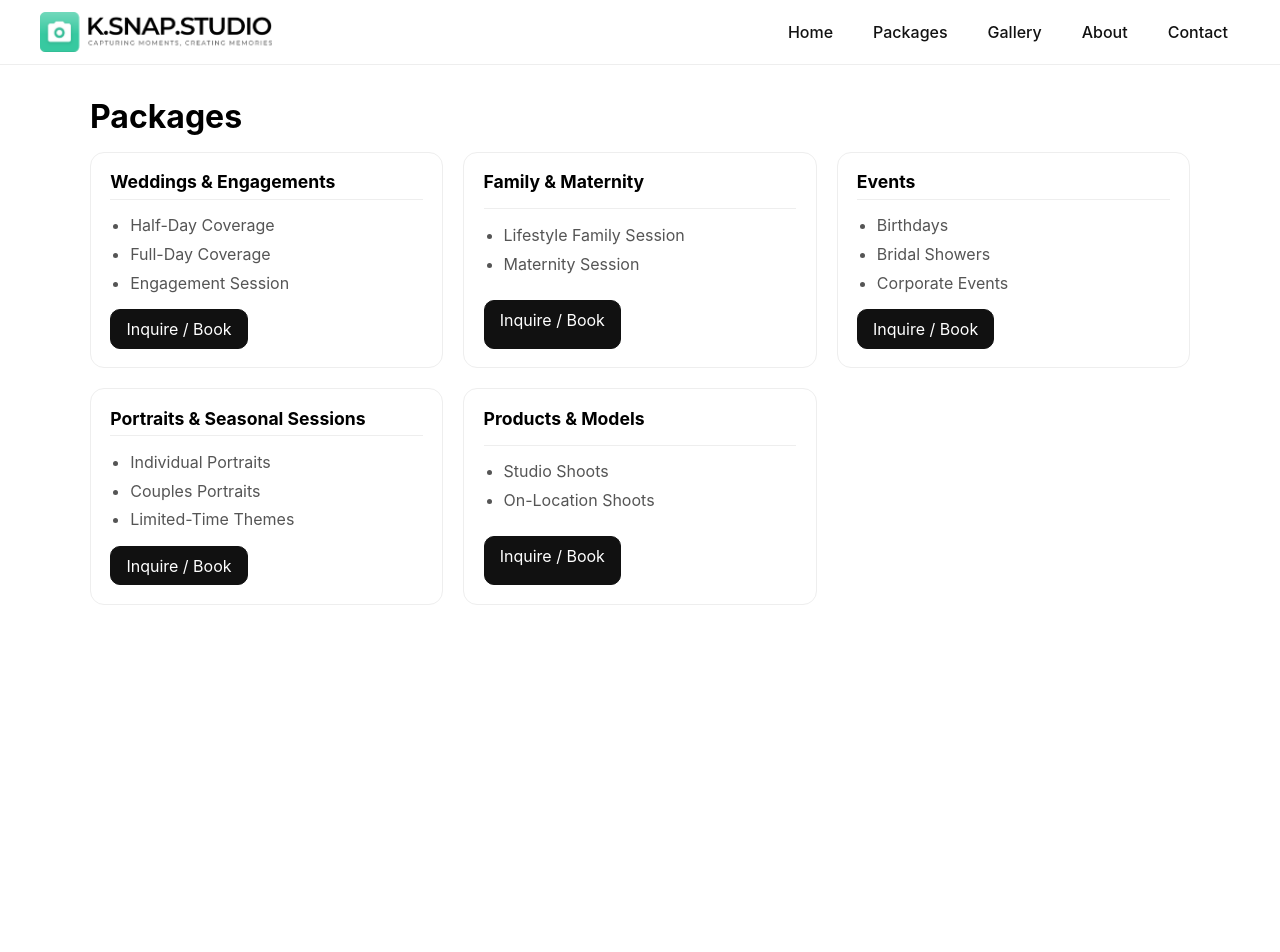
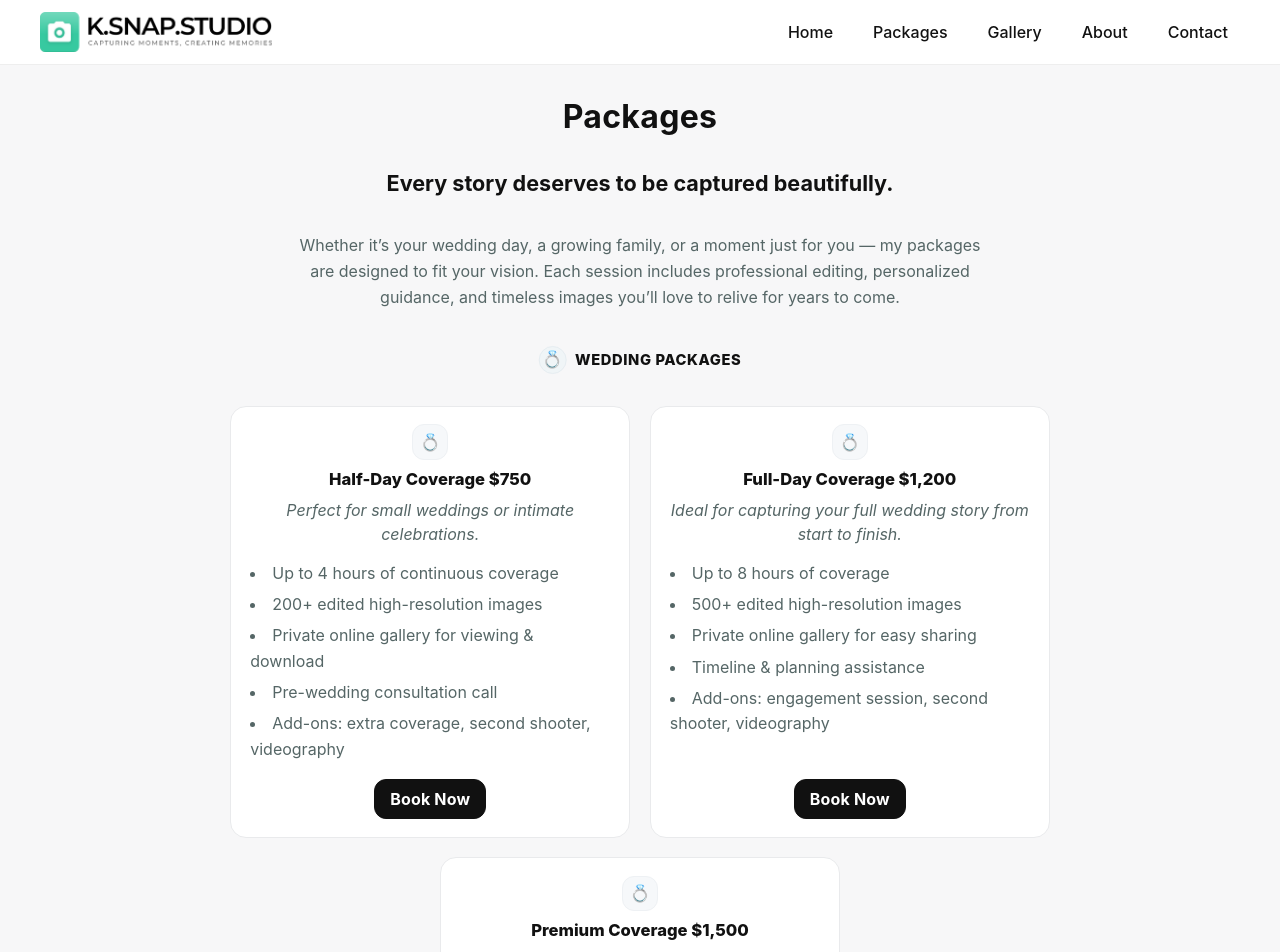
Before and after one commit to ralphdaryn/ksnapstudio, a React (Create React App) app: page /packages in a window 1280 px wide. Shown: the top 952 px of the page. Before the commit the page ends 800 px from the top, so only its background shows below. Built offline with nearby package versions, Linux system fonts and the light colour scheme.

Commit message:
update package layout

```diff
--- a/src/pages/Packages/Packages.js
+++ b/src/pages/Packages/Packages.js
@@ -1,65 +1,218 @@
 // src/pages/Packages/Packages.jsx
 import "./Packages.scss";
 
-/* Grouped categories only (no prices) */
-const CATEGORIES = [
+/**
+ * Packages (client-spec):
+ * - Intro centered
+ * - Section headers centered with soft icon
+ * - Cards: clean border, subtle shadow (on hover), rounded, compact width
+ * - Title + Price bold; Tagline italic; bullets evenly spaced
+ * - “Book Now” centered at bottom of each card
+ * - Mobile-first; tablet ≥768px, desktop ≥1280px (via mixins)
+ */
+
+const INTRO = {
+  heading: "Every story deserves to be captured beautifully.",
+  body: "Whether it’s your wedding day, a growing family, or a moment just for you — my packages are designed to fit your vision. Each session includes professional editing, personalized guidance, and timeless images you’ll love to relive for years to come.",
+};
+
+const PACKAGES = [
+  // WEDDINGS
   {
-    key: "weddings",
-    title: "Weddings & Engagements",
-    items: ["Half-Day Coverage", "Full-Day Coverage", "Engagement Session"],
+    key: "weddings-half",
+    icon: "💍",
+    title: "Half-Day Coverage",
+    price: "$750",
+    tagline: "Perfect for small weddings or intimate celebrations.",
+    bullets: [
+      "Up to 4 hours of continuous coverage",
+      "200+ edited high-resolution images",
+      "Private online gallery for viewing & download",
+      "Pre-wedding consultation call",
+      "Add-ons: extra coverage, second shooter, videography",
+    ],
+    group: "WEDDING PACKAGES",
+    ctaHref: "/contact",
   },
   {
-    key: "family",
-    title: "Family & Maternity",
-    items: ["Lifestyle Family Session", "Maternity Session"],
+    key: "weddings-full",
+    icon: "💍",
+    title: "Full-Day Coverage",
+    price: "$1,200",
+    tagline:
+      "Ideal for capturing your full wedding story from start to finish.",
+    bullets: [
+      "Up to 8 hours of coverage",
+      "500+ edited high-resolution images",
+      "Private online gallery for easy sharing",
+      "Timeline & planning assistance",
+      "Add-ons: engagement session, second shooter, videography",
+    ],
+    group: "WEDDING PACKAGES",
+    ctaHref: "/contact",
   },
   {
-    key: "events",
-    title: "Events",
-    items: ["Birthdays", "Bridal Showers", "Corporate Events"],
+    key: "weddings-premium",
+    icon: "💍",
+    title: "Premium Coverage",
+    price: "$1,500",
+    tagline: "For couples who want every detail beautifully documented.",
+    bullets: [
+      "Up to 10 hours of coverage",
+      "600+ edited high-resolution images",
+      "Complimentary engagement session",
+      "Priority editing & delivery",
+      "Add-ons: extended coverage, second shooter, videography",
+    ],
+    group: "WEDDING PACKAGES",
+    ctaHref: "/contact",
   },
+
+  // ENGAGEMENT
   {
-    key: "portraits-seasonal",
-    title: "Portraits & Seasonal Sessions",
-    items: ["Individual Portraits", "Couples Portraits", "Limited-Time Themes"],
+    key: "engagement",
+    icon: "💞",
+    title: "ENGAGEMENT SESSION",
+    price: "— $325",
+    tagline: "Celebrate your love story before the big day.",
+    bullets: [
+      "1–2 hours of coverage",
+      "40–60+ edited high-resolution images",
+      "1–2 locations",
+      "Optional outfit change",
+      "Private online gallery",
+    ],
+    group: "ENGAGEMENT",
+    ctaHref: "/contact",
   },
+
+  // FAMILY & MATERNITY
   {
-    key: "products",
-    title: "Products & Models",
-    items: ["Studio Shoots", "On-Location Shoots"],
+    key: "family",
+    icon: "👨‍👩‍👧",
+    title: "FAMILY & MATERNITY SESSION",
+    price: "— $275",
+    tagline: "Capture life’s most meaningful milestones together.",
+    bullets: [
+      "1–1.5 hours of coverage",
+      "40+ edited images",
+      "1 location",
+      "Posing guidance & creative direction",
+      "Add-ons: additional family group or location",
+    ],
+    group: "FAMILY & MATERNITY",
+    ctaHref: "/contact",
+  },
+
+  // PORTRAIT
+  {
+    key: "portrait",
+    icon: "📸",
+    title: "PORTRAIT SESSION",
+    price: "— $275",
+    tagline: "Perfect for solo portraits, lifestyle, or branding.",
+    bullets: [
+      "1 hour of coverage",
+      "30–50+ edited high-resolution images",
+      "Professional direction throughout the shoot",
+      "Add-ons: outfit change, studio upgrade, extra time",
+    ],
+    group: "PORTRAIT",
+    ctaHref: "/contact",
+  },
+
+  // SEASONAL
+  {
+    key: "seasonal",
+    icon: "🎄",
+    title: "SEASONAL PORTRAIT SESSION",
+    price: "— $220",
+    tagline:
+      "Limited-time themed mini sessions for holidays & special seasons.",
+    bullets: [
+      "20–30 minutes of coverage",
+      "20+ edited images",
+      "One setup or location",
+      "Private online gallery for download",
+    ],
+    group: "SEASONAL",
+    ctaHref: "/contact",
   },
 ];
 
-const Packages = () => {
+const GROUPS_ORDER = [
+  { key: "WEDDING PACKAGES", icon: "💍" },
+  { key: "ENGAGEMENT", icon: "💞" },
+  { key: "FAMILY & MATERNITY", icon: "👨‍👩‍👧" },
+  { key: "PORTRAIT", icon: "📸" },
+  { key: "SEASONAL", icon: "🎄" },
+];
+
+export default function Packages() {
   return (
-    <main className="packages">
+    <main className="packages" aria-labelledby="packages-title">
       <div className="packages__inner">
-        <h1 className="packages__title">Packages</h1>
+        {/* Intro (centered) */}
+        <header className="packages__intro">
+          <h1 id="packages-title" className="packages__title">
+            Packages
+          </h1>
+          <p className="packages__intro-heading">{INTRO.heading}</p>
+          <p className="packages__intro-body">{INTRO.body}</p>
+        </header>
 
-        <ul className="packages__list">
-          {CATEGORIES.map(({ key, title, items }) => (
-            <li key={key} className="packages__card">
-              <h2 className="packages__name">{title}</h2>
+        {/* Groups (in order) */}
+        {GROUPS_ORDER.map(({ key, icon }) => {
+          const items = PACKAGES.filter((p) => p.group === key);
+          if (!items.length) return null;
 
-              {items?.length ? (
+          return (
+            <section className="packages__section" key={key} aria-label={key}>
+              <h2 className="packages__section-title">
+                <span className="packages__section-badge" aria-hidden="true">
+                  <span className="packages__section-emoji">{icon}</span>
+                </span>
+                <span>{key}</span>
+              </h2>
+
+              <ul className="packages__grid">
+                {items.map(
+                  ({ key, icon, title, price, tagline, bullets, ctaHref }) => (
+                    <li className="packages__card" key={key}>
+                      <header className="packages__card-head">
+                        <span className="packages__emoji" aria-hidden="true">
+                          {icon}
+                        </span>
+                        <h3 className="packages__name">
+                          {title}{" "}
+                          <span className="packages__price">{price}</span>
+                        </h3>
+                        {tagline && (
+                          <p className="packages__tagline">{tagline}</p>
+                        )}
+                      </header>
+
+                      {bullets?.length ? (
                         <ul className="packages__bullets">
-                  {items.map((it, i) => (
-                    <li key={i} className="packages__bullet">
-                      {it}
+                          {bullets.map((b, i) => (
+                            <li className="packages__bullet" key={i}>
+                              {b}
                             </li>
                           ))}
                         </ul>
                       ) : null}
 
-              <a className="packages__btn" href="/contact">
-                Inquire / Book
+                      <a className="packages__btn" href={ctaHref || "/contact"}>
+                        Book Now
                       </a>
                     </li>
-          ))}
+                  )
+                )}
               </ul>
+            </section>
+          );
+        })}
       </div>
     </main>
   );
-};
-
-export default Packages;
+}
--- a/src/pages/Packages/Packages.scss
+++ b/src/pages/Packages/Packages.scss
@@ -2,101 +2,247 @@
 @use "../../styles/partials/mixins" as *;
 
 .packages {
+  /* tokens (swap for brand tokens if you like) */
   --max-w: 1100px;
-  --line: #eee;
-  --ink: #111;
-  --muted: #555;
-  --radius: 14px;
+  --page: #f7f7f8; /* page bg */
+  --surface: #ffffff; /* card */
+  --ink: #111; /* primary text */
+  --muted: #566; /* secondary text */
+  --line: #e9eaec; /* hairline */
+  --radius: 16px; /* card corners */
+  --ring: rgba(2, 132, 199, 0.18);
+  --shadow: 0 12px 28px rgba(2, 6, 23, 0.06);
 
-  padding: 2rem 1rem;
+  background: var(--page);
+  padding: 2rem 1rem 2.5rem;
 
   &__inner {
     max-width: var(--max-w);
-    margin: 0 auto;
+    margin-inline: auto;
+  }
+
+  /* Intro — centered */
+  &__intro {
+    text-align: center;
+    display: grid;
+    justify-items: center;
+    gap: 0.6rem;
+    margin: 0 0 1.2rem;
+
+    @include tablet {
+      margin-bottom: 1.6rem;
+      gap: 2rem;
+    }
+    @include desktop {
+      margin-bottom: 2rem;
+    }
   }
 
   &__title {
-    font-size: clamp(1.6rem, 4.5vw, 2rem);
-    margin: 0 0 1rem;
+    font-size: clamp(1.8rem, 4.5vw, 2rem);
+    margin: 0;
+    color: var(--ink);
+    letter-spacing: 0.01em;
     text-wrap: balance;
   }
 
-  /* Card grid — mobile first, expands on tablet/desktop */
-  &__list {
+  &__intro-heading {
+    font-weight: 700;
+    font-size: clamp(1.1rem, 3.6vw, 1.35rem);
+    margin: 0.1rem 0 0;
+    color: var(--ink);
+  }
+
+  &__intro-body {
+    color: var(--muted);
+    line-height: 1.65;
+    margin: 0.25rem 0 0;
+    max-width: 70ch;
+  }
+
+  /* Group header — centered with soft icon */
+  &__section {
+    margin-top: 1.5rem;
+
+    @include tablet {
+      margin-top: 1.9rem;
+    }
+    @include desktop {
+      margin-top: 2.2rem;
+    }
+  }
+
+  &__section-title {
+    display: inline-flex;
+    align-items: center;
+    gap: 0.55rem;
+    font-weight: 800;
+    letter-spacing: 0.04em;
+    font-size: 0.92rem;
+    margin: 0 0 1rem;
+    text-transform: uppercase;
+    color: var(--ink);
+
+    position: relative;
+    left: 50%;
+    transform: translateX(-50%);
+  }
+
+  &__section-badge {
+    display: inline-grid;
+    place-items: center;
+    width: 1.6rem;
+    height: 1.6rem;
+    border-radius: 999px;
+    background: #f0f5f7;
+    border: 1px solid #e6edf1;
+  }
+
+  &__section-emoji {
+    font-size: 1.05rem;
+    line-height: 1;
+  }
+
+  /* Grid — centered, compact cards */
+  &__grid {
+    --card-w: 320px; /* compact and content-fit */
+    display: grid;
+    grid-template-columns: repeat(
+      auto-fit,
+      minmax(min(100%, var(--card-w)), 1fr)
+    );
+    gap: 1rem;
+    justify-content: center;
+    justify-items: center; /* center each card in its track */
+    margin-inline: auto;
+    padding: 0;
     list-style: none;
-    margin: 0;
-    padding: 0;
-
-    display: grid;
-    gap: 0.9rem;
-    grid-template-columns: 1fr;
 
     @include tablet {
       gap: 1.1rem;
-      grid-template-columns: repeat(2, minmax(0, 1fr));
+      --card-w: 340px;
+      display: flex;
+      flex-wrap: wrap;
     }
     @include desktop {
-      gap: 1.25rem;
-      grid-template-columns: repeat(3, minmax(0, 1fr));
+      gap: 1.2rem;
+      --card-w: 360px; /* stays compact on desktop */
     }
   }
 
+  /* Card — clean border, light bg, subtle hover shadow; centered content */
   &__card {
-    background: #fff;
+    width: min(100%, var(--card-w));
+    background: var(--surface);
     border: 1px solid var(--line);
     border-radius: var(--radius);
     padding: 1rem;
     display: grid;
-    gap: 0.6rem;
-
-    transition: transform 140ms ease, box-shadow 140ms ease,
-      border-color 140ms ease;
+    grid-template-rows: auto 1fr auto; /* head | bullets | button pinned */
+    gap: 0.8rem;
+    text-align: center; /* center all text */
+    transition: transform 160ms ease, box-shadow 160ms ease,
+      border-color 160ms ease;
 
     @include tablet {
-      padding: 1.1rem;
+      padding: 1.05rem 1.15rem;
     }
     @include desktop {
-      padding: 1.15rem 1.2rem;
+      padding: 1.1rem 1.2rem;
     }
 
     &:hover {
       transform: translateY(-2px);
-      box-shadow: 0 10px 24px rgba(0, 0, 0, 0.06);
-      border-color: #e8e8e8;
+      box-shadow: var(--shadow);
+      border-color: #e2e6ea;
     }
   }
 
-  &__name {
-    font-size: 1.1rem;
-    margin: 0;
-    padding-bottom: 0.4rem;
-    border-bottom: 1px solid var(--line);
+  /* Head: icon + title/price + tagline */
+  &__card-head {
+    display: grid;
+    justify-items: center;
+    gap: 0.55rem;
   }
 
-  /* concise bullet list for each category */
+  &__emoji {
+    display: inline-grid;
+    place-items: center;
+    width: 2.1rem;
+    height: 2.1rem;
+    border-radius: 12px;
+    background: #f6f8fa;
+    border: 1px solid #eef1f4;
+    font-size: 1.05rem;
+  }
+
+  /* Title + Price (bold); Tagline italic */
+  &__name {
+    margin: 0;
+    font-weight: 800;
+    color: var(--ink);
+    font-size: 1.04rem;
+    line-height: 1.25;
+  }
+  &__price {
+    font-weight: 800;
+  }
+
+  &__tagline {
+    margin: 0;
+    color: var(--muted);
+    font-style: italic;
+    line-height: 1.5;
+    max-width: 36ch;
+  }
+
+  /* Bullets — evenly spaced; centered block with left text for readability */
   &__bullets {
-    list-style: disc;
-    margin: 0.25rem 0 0;
-    padding-left: 1.25rem;
-    color: var(--muted);
+    margin: 0.1rem 0 0;
+    padding: 0;
+    list-style: disc inside;
+
+    display: inline-block; /* center as a block in a centered card */
+    text-align: left; /* bullet text left for readability */
+    max-width: 34ch;
 
     li + li {
-      margin-top: 0.25rem;
+      margin-top: 0.36rem;
     }
   }
+
   &__bullet {
-    line-height: 1.55;
+    color: var(--muted);
+    line-height: 1.6;
   }
 
-  /* primary action */
+  /* CTA — centered at bottom */
   &__btn {
-    justify-self: start;
-    margin-top: 0.25rem;
-    padding: 0.55rem 0.95rem;
-    border-radius: 10px;
+    justify-self: center;
+    width: fit-content;
+    margin-top: 0.2rem;
+    padding: 0.58rem 0.95rem;
+    border-radius: 12px;
     border: 1px solid var(--ink);
     color: #fff;
     background: var(--ink);
     text-decoration: none;
+    font-weight: 700;
+    letter-spacing: 0.01em;
+
+    &:hover {
+      filter: brightness(0.96);
+    }
+    &:focus-visible {
+      outline: none;
+      box-shadow: 0 0 0 4px var(--ring);
+    }
+  }
+
+  /* Motion respect */
+  @media (prefers-reduced-motion: reduce) {
+    &__card {
+      transition: none;
+    }
   }
 }
```
Lines whose indentation alone changed are shown as unchanged.
